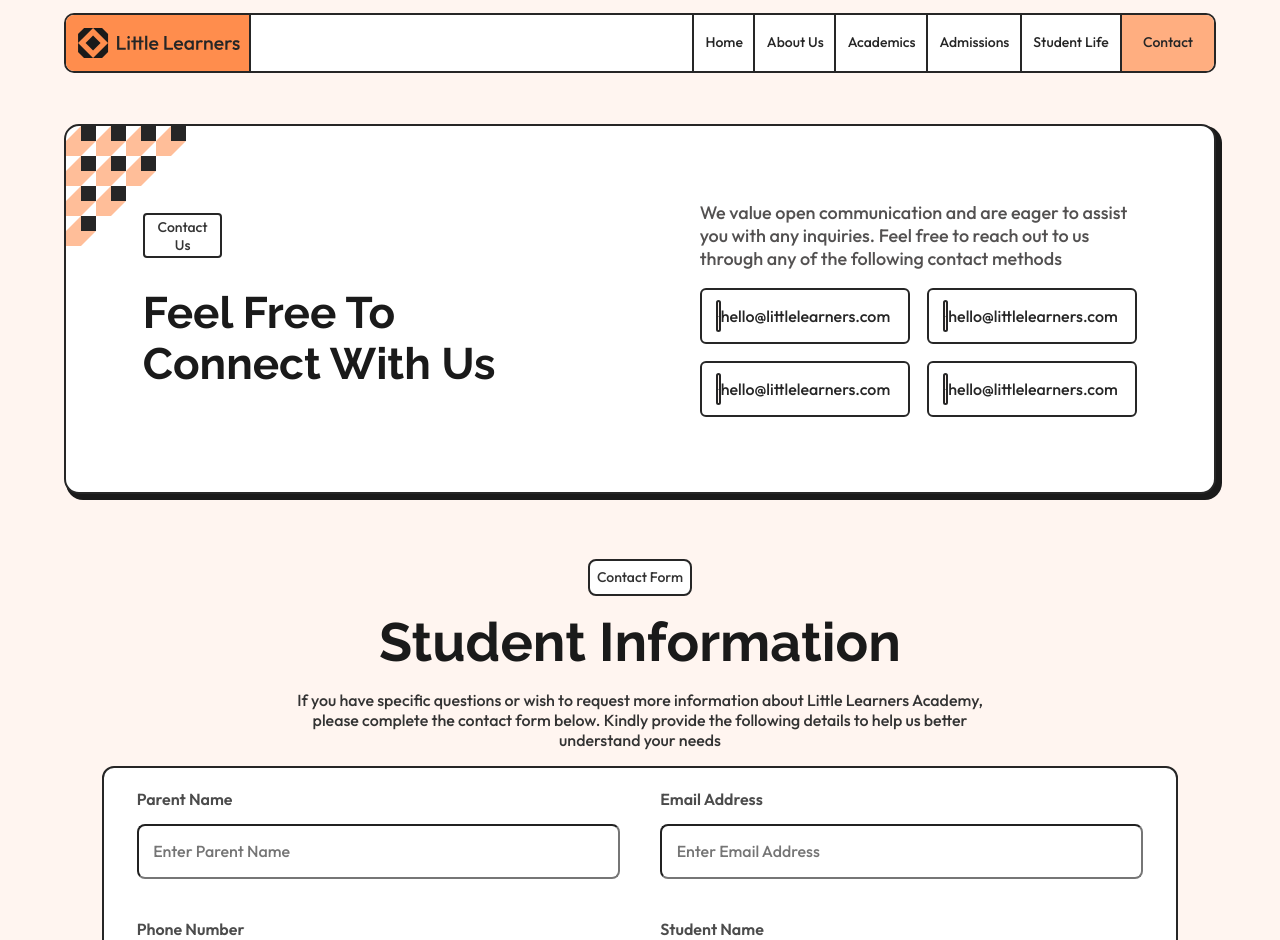
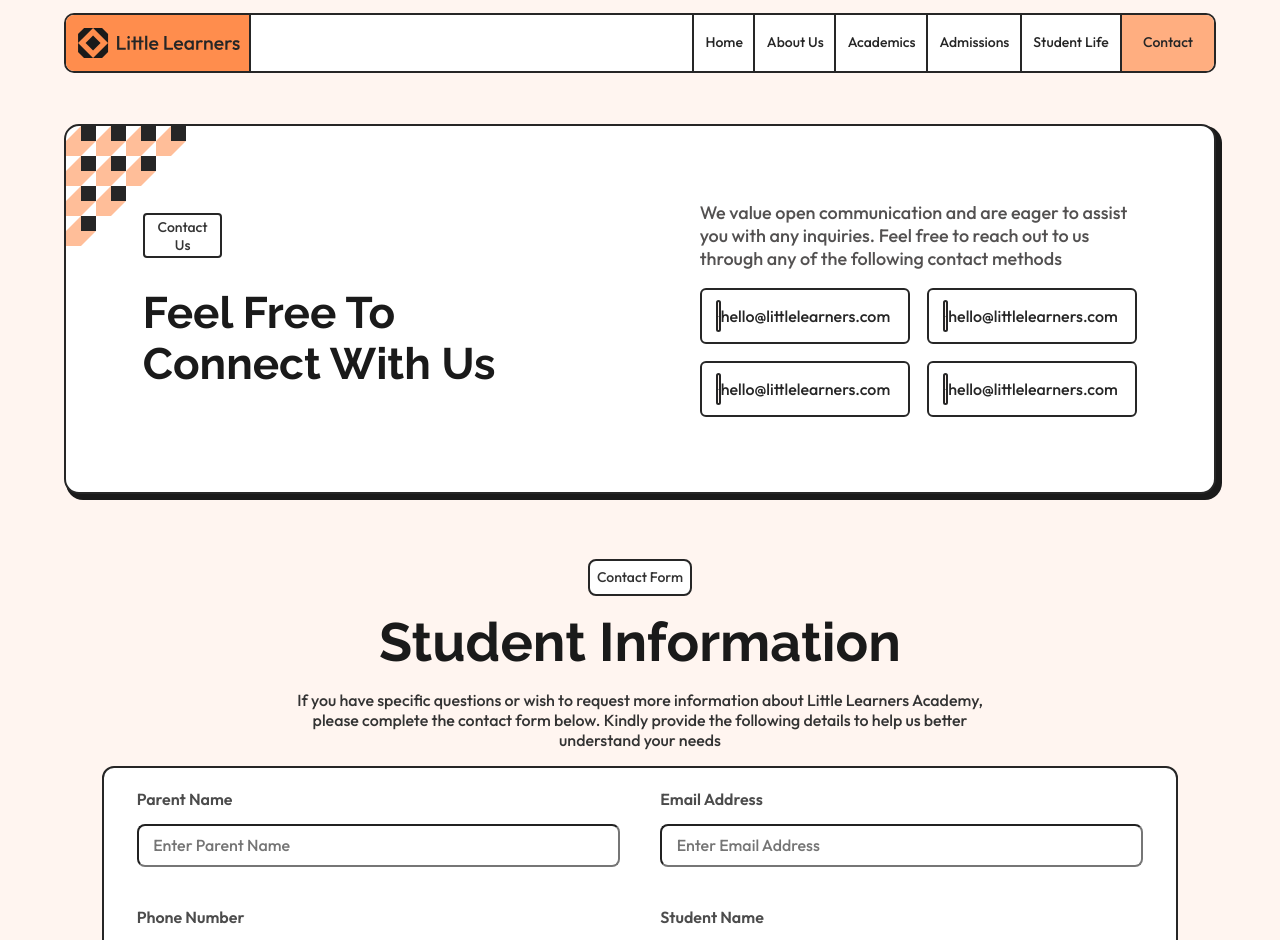
Before and after one commit to sajidMunir04/little-learners, a React (Vite) app: page /contact in a window 1280 px wide. Shown: the top 940 px of the page. Built offline with nearby package versions, Linux system fonts and the light colour scheme; grey boxes are pictures that could not be loaded.

Commit message:
Update ContactForm.module.css

```diff
--- a/src/components/contact/ContactForm.module.css
+++ b/src/components/contact/ContactForm.module.css
@@ -56,7 +56,6 @@
     -moz-appearance: textfield;
     appearance: textfield;
     border-radius: 8px;
-    height: 32px;
 }
 
 .textArea{
@@ -102,4 +101,5 @@
         margin: auto;
         margin-top: 30px;
     }
+
 }
```
